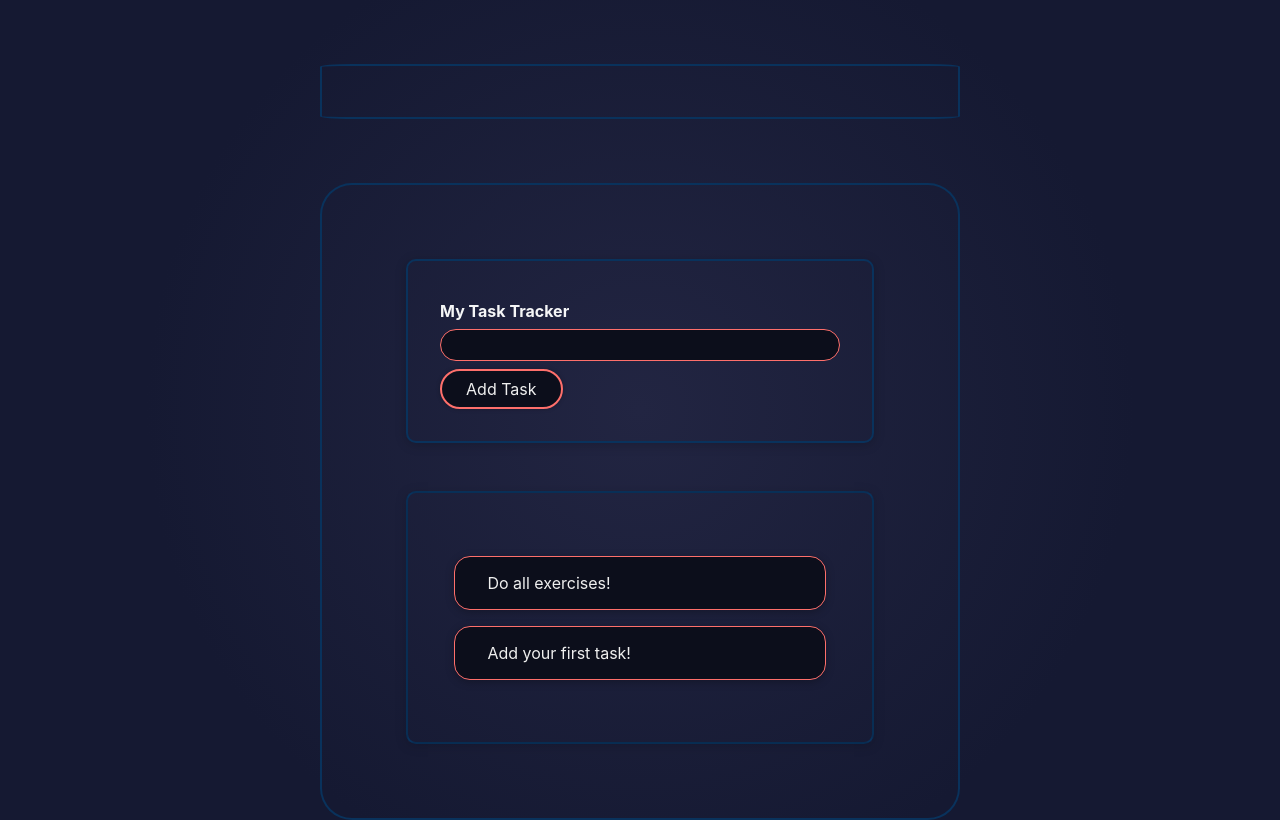
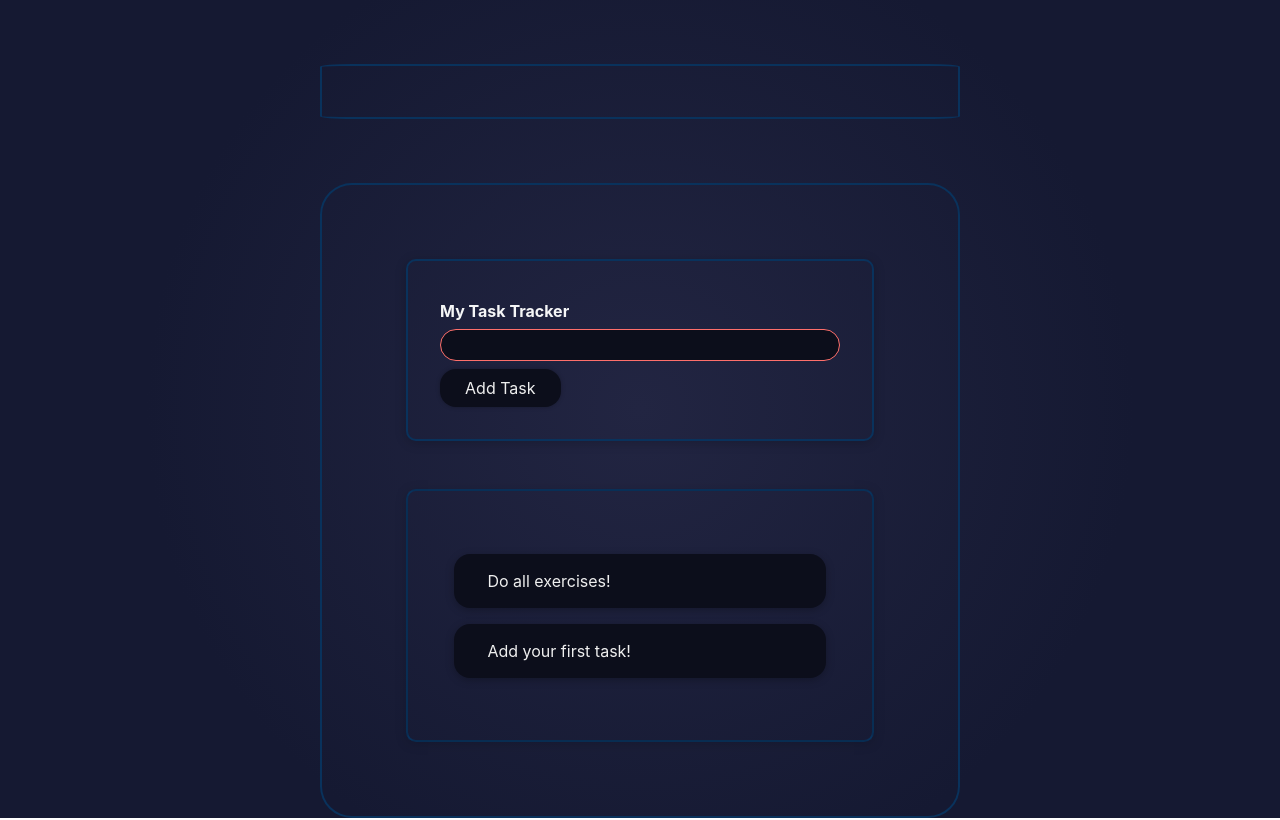
Before and after one commit to jalonghurst/motivational-task-tracker, a React (Create React App) app: page / in a window 1280 px wide. Built offline with nearby package versions, Linux system fonts and the light colour scheme.

Commit message:
Border colour change when hovering cursor over task items and button

```diff
--- a/src/components/CourseGoals/CourseGoalItem/CourseGoalItem.css
+++ b/src/components/CourseGoals/CourseGoalItem/CourseGoalItem.css
@@ -2,9 +2,9 @@
   margin: 1rem 0;
   box-shadow: 0 2px 8px rgba(0, 0, 0, 0.26);
   color:#efefef;
+  border: 1px solid transparent;
   padding: 1rem 2rem;
   cursor: pointer;
-  border: 1px solid #FE6F6B;
   border-radius: 1rem;
   background:#0C0E1B;
 
@@ -12,7 +12,7 @@
 }
 .goal-item:hover,
 .goal-item:active {
-  background: #5046da;
+  border: 1px solid #FE6F6B;
   transition-duration: 100ms;
   ;
 }
--- a/src/components/CourseGoals/CourseInput/CourseInput.module.css
+++ b/src/components/CourseGoals/CourseInput/CourseInput.module.css
@@ -12,7 +12,7 @@
   display: block;
   width: 100%;
   border: 1px solid #FE6F6B;
-  border-radius: 3rem;
+  border-radius: 1rem;
   font: inherit;
   line-height: 1.5rem;
   padding: 0.2rem 0.55rem;
@@ -22,7 +22,7 @@
 
 .form-control input:focus {
   outline: none;
-  background: #0352b8;
+  background:  #09325c;
   border-color: #FE6F6B;
 }
 
--- a/src/components/UI/Button/Button.module.css
+++ b/src/components/UI/Button/Button.module.css
@@ -2,10 +2,10 @@
   width: 100%;
   font: inherit;
   padding: 0.5rem 1.5rem;
-  border: 2px solid #FE6F6B;
+  border: 1px solid transparent;
   color:#efefef;
   background:#0C0E1B;
-  border-radius: 3rem;
+  border-radius: 1rem;
   box-shadow: 0 0 4px rgba(0, 0, 0, 0.26);
   cursor: pointer;
 }
@@ -16,8 +16,7 @@
 
 .button:hover,
 .button:active {
-  background: #552320;
-  border-color: #FE6F6B;
+  border: 1px solid #FE6F6B;
   transition-duration: 100ms;
   box-shadow: 0 0 8px rgba(0, 0, 0, 0.26);
 }
```
